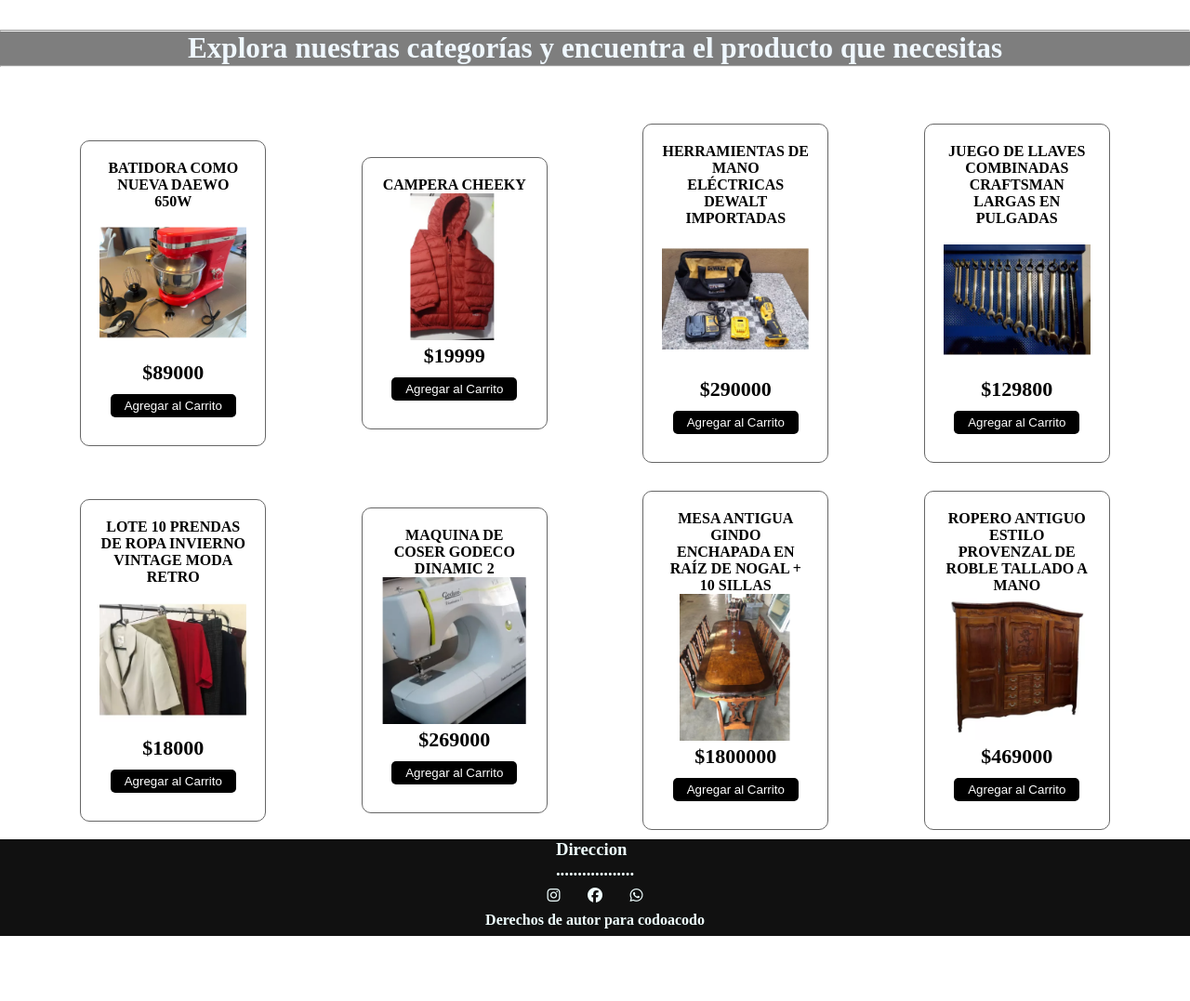
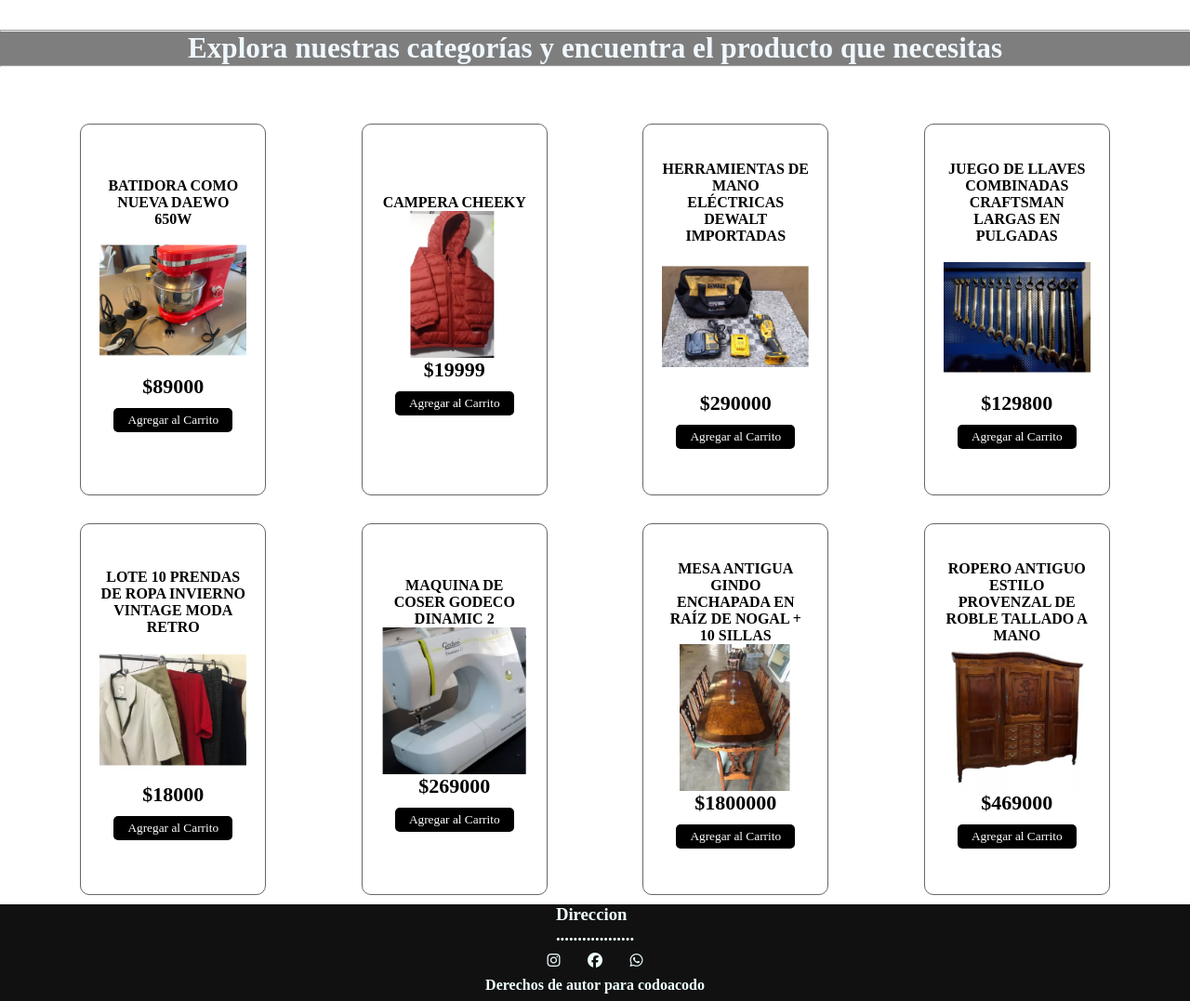
Before and after one commit to NahuelBMiras/codo_a_codo_backend, a Flask app: page /productos/ in a window 1280 px wide. Shown: the part 80-1157 px from the top of the page at 93% size. Before the commit the page ends 1087 px from the top, so only its background shows below. Run offline with Flask 3, Linux system fonts and the light colour scheme; data comes from the database, SQL or seed files in the repository; parts of the project's set-up code (start-up, migrations or seed data) failed here and were passed over; some libraries are stand-ins or nearby versions.

Commit message:
se cambio el tamaño de los Divs en Productos

```diff
--- a/app/static/css/productos.css
+++ b/app/static/css/productos.css
@@ -2,6 +2,14 @@
   margin: 0;
   padding: 0;
   box-sizing: border-box;
+  /*falta agregar el link al html
+    <link rel="preconnect" href="https://fonts.googleapis.com">
+  <link rel="preconnect" href="https://fonts.gstatic.com" crossorigin>
+  <link
+    href="https://fonts.googleapis.com/css2?family=Kanit:ital,wght@0,300;0,400;0,500;0,600;0,800;0,900;1,300;1,400;1,500;1,600;1,800;1,900&family=Kurale&family=Playfair+Display:ital,wght@0,400..900;1,400..900&display=swap"
+    rel="stylesheet">
+  */
+  font-family: "Playfair Display", serif;
 }
 
 body {
@@ -33,6 +41,7 @@
     width: 30%;
     margin: 0 auto;
     padding: 0.5em;
+
     .header_nav-titulo-text {
       display: none;
     }
@@ -45,6 +54,7 @@
   .header_nav-iconos {
     width: 2.5em;
     color: azure;
+
     &:hover {
       color: rgb(233, 194, 143);
     }
@@ -57,6 +67,7 @@
     height: 100%;
     z-index: 2000;
   }
+
   .header_nav-busqueda {
     display: flex;
     justify-content: center;
@@ -108,6 +119,7 @@
       background-color: rgba(17, 17, 17, 255);
       color: azure;
       cursor: pointer;
+
       &:hover {
         color: rgb(233, 194, 143);
       }
@@ -129,16 +141,19 @@
       display: none;
     }
   }
+
   /* !Header carrito y hamburguesa */
   .header_nav-acciones {
     display: flex;
     justify-content: center;
     align-items: center;
+
     .header_nav_ul-acciones-iconos {
       display: flex;
       list-style: none;
     }
   }
+
   .menu-contenedor {
     display: flex;
     justify-content: center;
@@ -160,6 +175,7 @@
           color: rgb(233, 194, 143);
         }
       }
+
       .menu.desplegado {
         display: none;
       }
@@ -170,6 +186,7 @@
 .cerrar-menu {
   display: none;
 }
+
 .cerrar-menu.desplegado {
   display: block;
   position: absolute;
@@ -194,14 +211,17 @@
   .header_nav_ul-links-de-navegacion {
     display: none;
   }
+
   .header_nav_ul-links-de-navegacion.desplegado {
     display: flex;
     list-style: none;
     justify-content: space-around;
     padding: 0.5em;
+
     li a {
       color: azure;
       text-decoration: none;
+
       &:hover {
         color: rgb(233, 194, 143);
       }
@@ -234,6 +254,7 @@
   /* oculto lo que queda fuera del .contenedor */
   contain: paint;
 }
+
 /* SECCION CONTENEDOR DE ITEMS */
 .contenedor .contenedor-items {
   margin-top: 30px;
@@ -245,6 +266,7 @@
   width: 100%;
   transition: 0.3s;
 }
+
 .contenedor .contenedor-items .item {
   max-width: 200px;
   margin: auto;
@@ -252,26 +274,38 @@
   border-radius: 10px;
   padding: 20px;
   transition: 0.3s;
+  /* sugerencias */
+  min-height: 400px;
+  height: -webkit-fill-available;
+  display: flex;
+  flex-direction: column;
+  justify-content: center;
+  object-fit: cover;
 }
+
 .contenedor .contenedor-items .item .img-item {
   width: 100%;
 }
+
 .contenedor .contenedor-items .item:hover {
   box-shadow: 0 0 10px #666;
   scale: 1.05;
 }
+
 .contenedor .contenedor-items .item .titulo-item {
   display: block;
   font-weight: bold;
   text-align: center;
   text-transform: uppercase;
 }
+
 .contenedor .contenedor-items .item .precio-item {
   display: block;
   text-align: center;
   font-weight: bold;
   font-size: 22px;
 }
+
 .contenedor .contenedor-items .item .boton-item {
   display: block;
   margin: 10px auto;
@@ -282,6 +316,7 @@
   border-radius: 5px;
   cursor: pointer;
 }
+
 /* seccion carrito */
 .carrito {
   border: 1px solid #666;
@@ -297,12 +332,14 @@
   margin-right: -100%;
   opacity: 0;
 }
+
 .carrito .header-carrito {
   background-color: #000;
   color: #fff;
   text-align: center;
   padding: 30px 0;
 }
+
 .carrito .carrito-item {
   display: flex;
   align-items: center;
@@ -311,19 +348,23 @@
   border-bottom: 1px solid #666;
   padding: 20px;
 }
+
 .carrito .carrito-item img {
   margin-right: 20px;
 }
+
 .carrito .carrito-item .carrito-item-titulo {
   display: block;
   font-weight: bold;
   margin-bottom: 10px;
   text-transform: uppercase;
 }
+
 .carrito .carrito-item .selector-cantidad {
   display: inline-block;
   margin-right: 25px;
 }
+
 .carrito .carrito-item .carrito-item-cantidad {
   border: none;
   font-size: 18px;
@@ -333,6 +374,7 @@
   padding: 5px;
   text-align: center;
 }
+
 .carrito .carrito-item .selector-cantidad i {
   font-size: 18px;
   width: 32px;
@@ -343,12 +385,14 @@
   border: 1px solid #000;
   cursor: pointer;
 }
+
 .carrito .carrito-item .carrito-item-precio {
   font-weight: bold;
   display: inline-block;
   font-size: 18px;
   margin-bottom: 5px;
 }
+
 .carrito .carrito-item .btn-eliminar {
   position: absolute;
   right: 15px;
@@ -366,6 +410,7 @@
   background: transparent;
   z-index: 20;
 }
+
 .carrito .carrito-item .btn-eliminar i {
   pointer-events: none;
 }
@@ -374,6 +419,7 @@
   background-color: #f3f3f3;
   padding: 30px;
 }
+
 .carrito-total .fila {
   display: flex;
   justify-content: space-between;
@@ -382,6 +428,7 @@
   font-weight: bold;
   margin-bottom: 10px;
 }
+
 .carrito-total .btn-pagar {
   display: block;
   width: 100%;
@@ -397,6 +444,7 @@
   cursor: pointer;
   transition: 0.3s;
 }
+
 .carrito-total .btn-pagar:hover {
   scale: 1.05;
 }
@@ -406,13 +454,16 @@
   .contenedor {
     display: block;
   }
+
   .contenedor-items {
     width: 100% !important;
   }
+
   .carrito {
     width: 100%;
   }
 }
+
 /*Fin de agregados por Héctor Daniel Durán*/
 
 /* !Empieza el footer agregado por Nahuel B Miras */
@@ -466,6 +517,7 @@
     margin-bottom: 0.5em;
   }
 }
+
 /* !Termina el footer agregado por Nahuel B Miras */
 
 /* !Empiezan las Media query del header y footer agregadas por Nahuel B Miras*/
@@ -489,23 +541,27 @@
       display: flex;
       justify-content: center;
       align-items: center;
+
       .header_nav_ul-acciones-iconos {
         display: flex;
         list-style: none;
       }
     }
+
     .header_menu-desplegable {
       font-size: 1rem;
       margin-bottom: 0.4em;
     }
   }
 }
+
 @media (width > 1170px) {
   .header_nav {
     .header_nav-titulo {
       display: flex;
       justify-content: center;
       align-items: center;
+
       .header_nav-titulo-text {
         font-size: 2.5rem;
         display: block;
@@ -528,11 +584,13 @@
       display: flex;
       justify-content: center;
       align-items: center;
+
       .header_nav_ul-acciones-iconos {
         display: flex;
         list-style: none;
       }
     }
+
     .header_menu-desplegable {
       font-size: 1rem;
       margin-bottom: 0.4em;
@@ -548,9 +606,11 @@
         margin-right: 5em;
       }
     }
+
     .header_menu-desplegable {
       display: none;
     }
+
     .cerrar-menu {
       display: none;
     }
@@ -566,9 +626,11 @@
       justify-content: space-around;
       font-size: 1.1rem;
       padding: 0.3em;
+
       li a {
         color: azure;
         text-decoration: none;
+
         &:hover {
           color: rgb(233, 194, 143);
         }
@@ -588,6 +650,7 @@
         margin-right: 10em;
       }
     }
+
     .header_menu-desplegable {
       display: none;
     }
```
Lines whose indentation alone changed are shown as unchanged.
